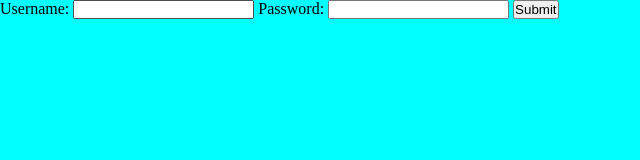
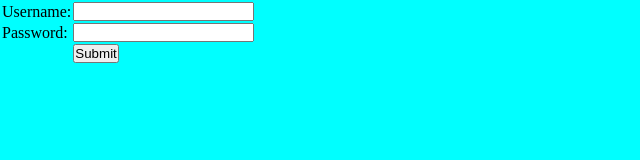
Before and after one commit to youssefbokry/seulproject, a plain HTML site: page index.html in a window 1280 px wide. Shown: the whole page, without its empty margins (0-640 px from the left). Drawn offline with Linux system fonts and the light colour scheme.

Commit message:
update news

```diff
--- a/index.html
+++ b/index.html
@@ -6,16 +6,24 @@
     <title>youssef shop</title>
     <link rel="stylesheet" href="style.css">
     <link rel="icon" href="download.png">
-
+    <meta http-equiv="refresh" content="3">
 </head>
 <body>
     <form action="">
-        <label for="name">Username:</label>
-        <input type="text" id="name">
-        <label for="Password">Password:</label>
-        <input type="Password" id="Password">
-        <input type="submit" onsubmit="test()">
+        <table>
+            <tr>
+                <td><label for="name">Username:</label></td>
+                <td><input type="text" id="name"></td>
+            </tr>
+            <tr>
+                <td><label for="Password">Password:</label></td>
+                <td><input type="Password" id="Password"></td>
+            </tr>
+            <tr>
+                <td></td>
+                <td><input type="submit"></td>
+            </tr>
+        </table>
     </form>
 </body>
-<script src="script.js"></script>
 </html>
```
